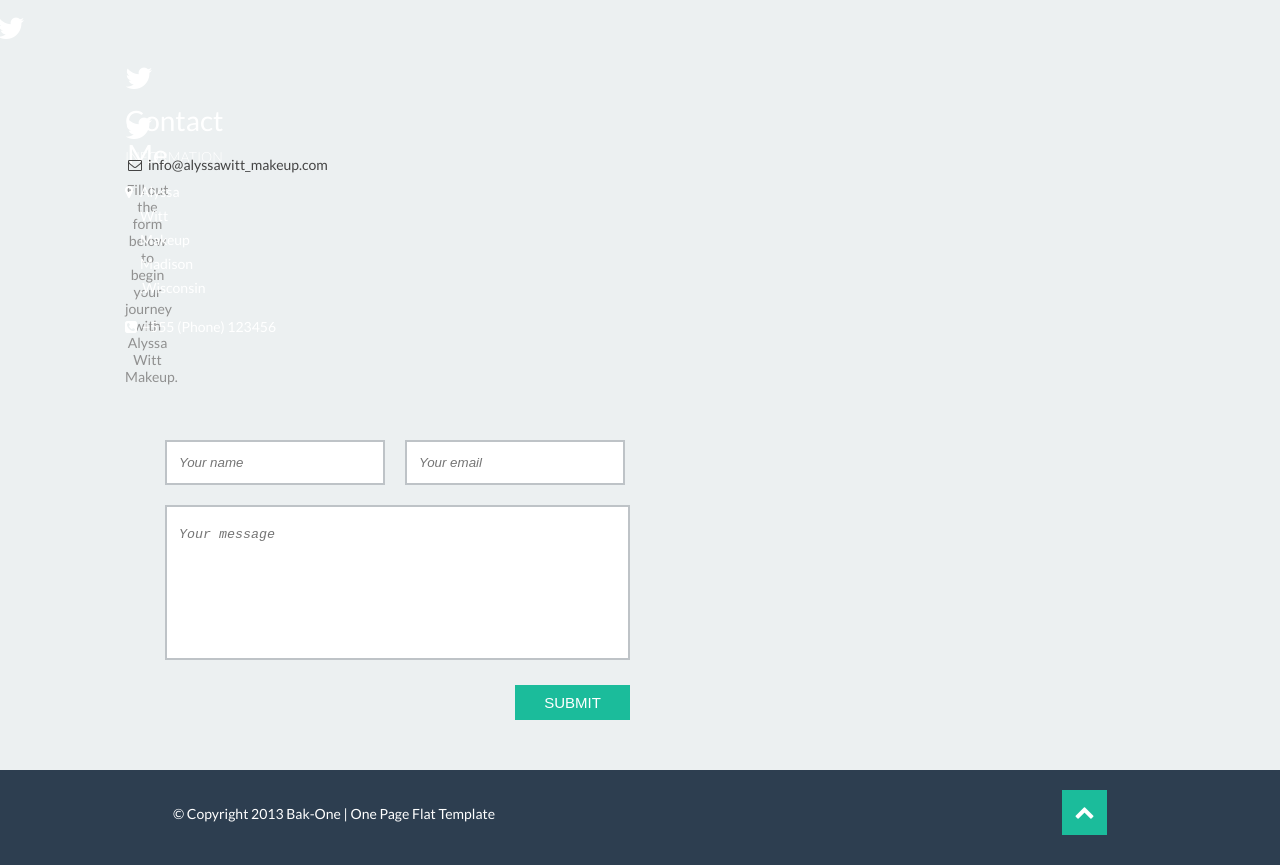
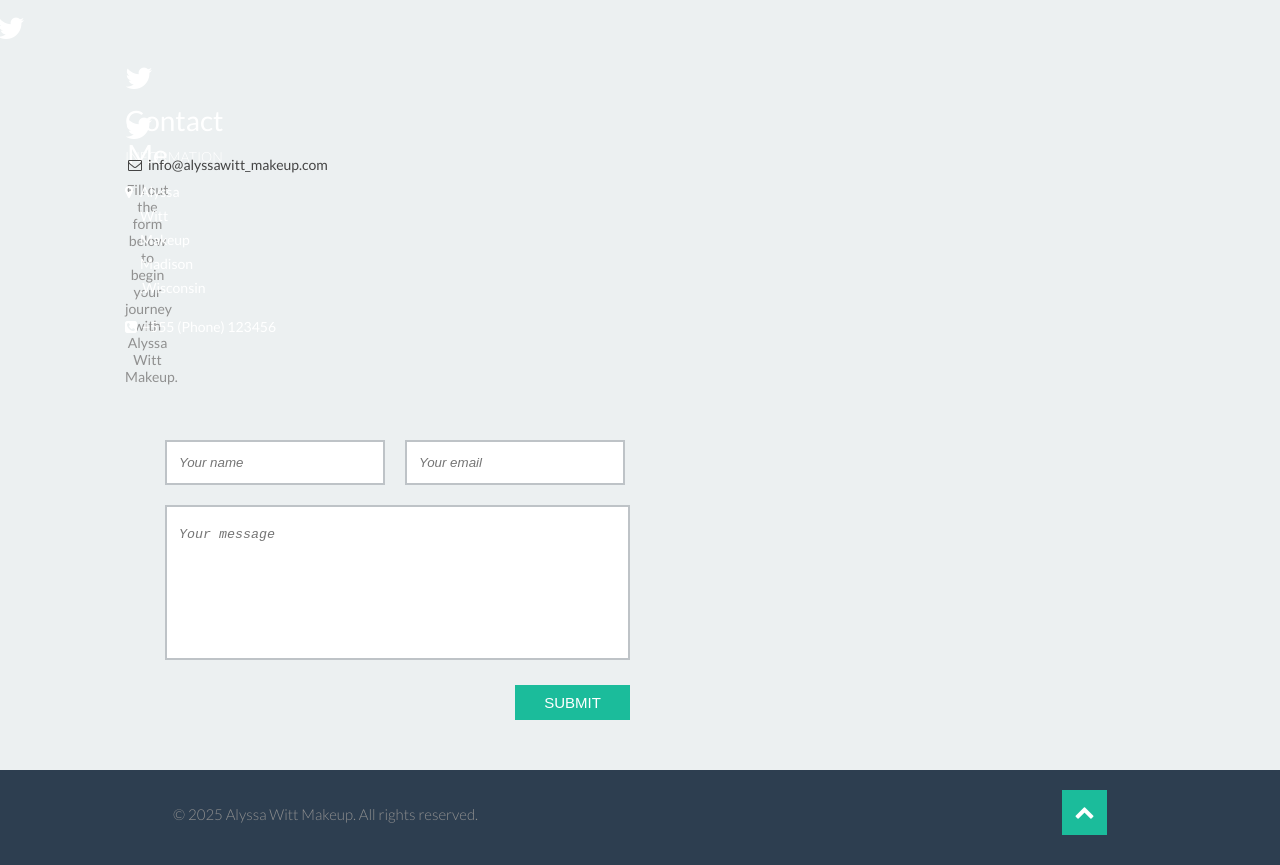
Before and after one commit to wittalyssa90/badger50, a website: page index.html in a window 1280 px wide. Shown: the part 2021-2886 px from the top of the page. Drawn offline with Linux system fonts and the light colour scheme; files whose address does not match are found by name.

Commit message:
Update index.html
copyright

```diff
--- a/index.html
+++ b/index.html
@@ -58,5 +58,8 @@
   <a class="contact__card-item email" href="#">info@alyssawitt_makeup.com</a></div></div></section>
 <!-- $Page footer-->
 <footer class="page-footer"><div class="page-footer__inner">
-<span class="page-footer__copyright">&copy; Copyright 2013 Bak-One | One Page Flat Template</span>
+
+<span class="page-footer__copyright"><p>&copy; <script type="text/javascript">
+    document.write(new Date().getFullYear());
+  </script> Alyssa Witt Makeup. All rights reserved.</p></span>
 <a class="page-footer__gotop js-anchor" href="#home">Go to top</a></div></footer><script src="static/js/body.min.js"></script></body></html>
```
